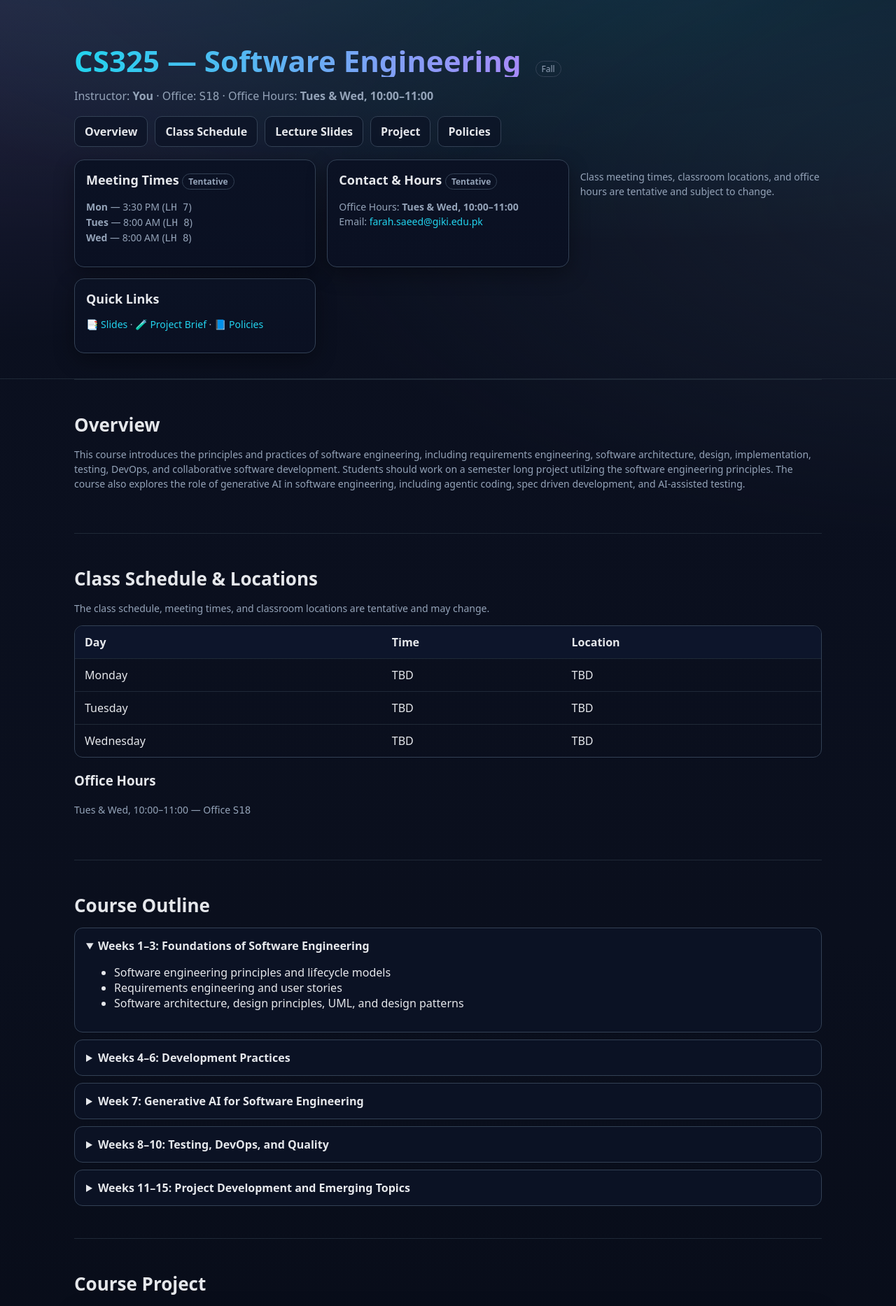
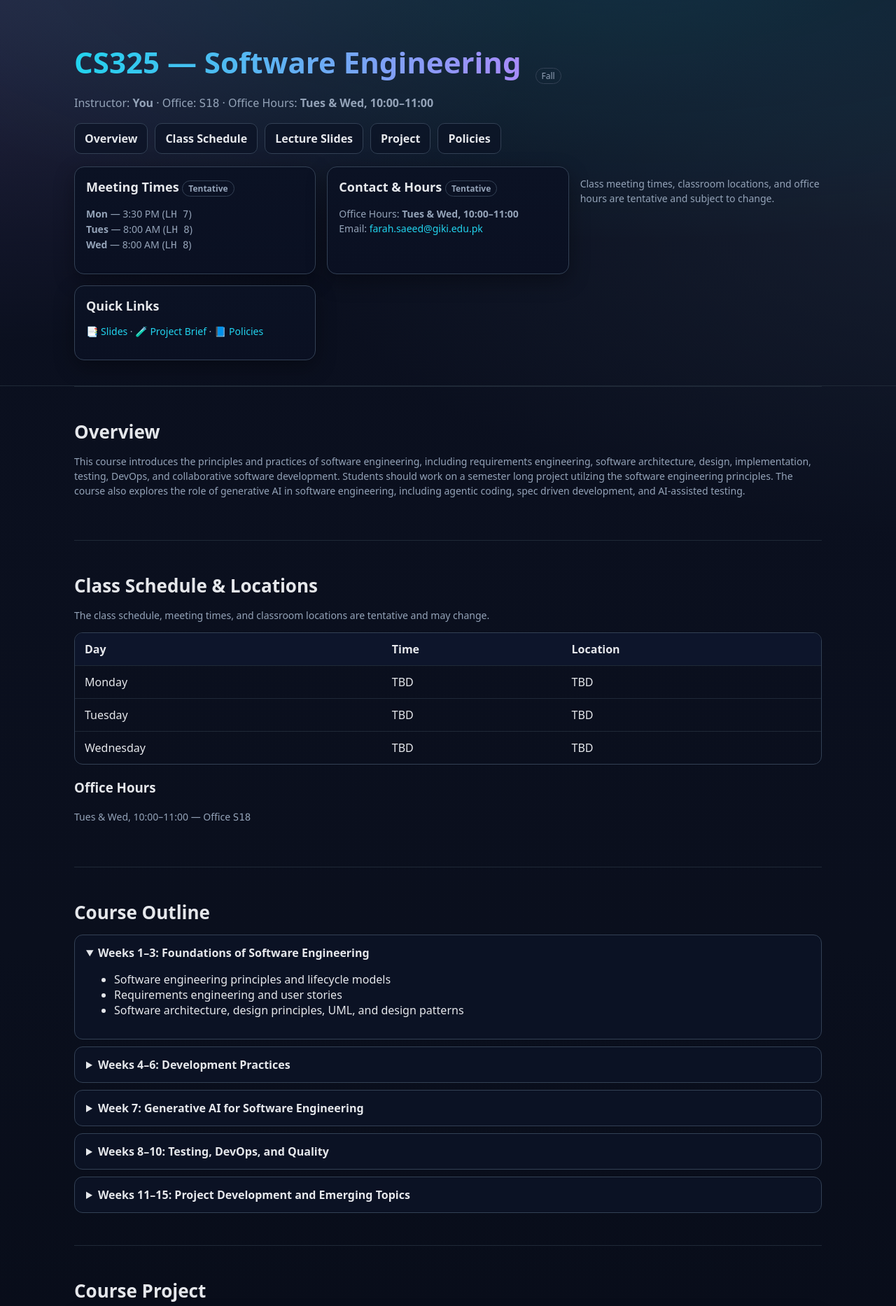
Before and after one commit to FarahSaeed/FarahSaeed.github.io, a Jekyll site: the page courses/fall26_cs325.html, which Jekyll copies as it is, in a window 1280 px wide. Shown: the top 1867 px of the page at 70% size. Built offline with Jekyll 4.4.1, drawn with Linux system fonts in a browser that asks for light colours.

Commit message:
Update fall26_cs325.html

```diff
--- a/courses/fall26_cs325.html
+++ b/courses/fall26_cs325.html
@@ -34,12 +34,18 @@
     .title{
       display:flex; flex-wrap:wrap; align-items:flex-end; gap:14px;
     }
-    h1{
-      margin:0; font-size:clamp(28px,4vw,42px); line-height:1.1;
-      background: linear-gradient(90deg,var(--accent),var(--accent2));
-      -webkit-background-clip:text; background-clip:text; color:transparent;
-      font-weight:800;
-    }
+	  h1{
+  margin:0;
+  padding-bottom:6px;
+  font-size:clamp(28px,4vw,42px);
+  line-height:1.2;
+  background: linear-gradient(90deg,var(--accent),var(--accent2));
+  -webkit-background-clip:text;
+  background-clip:text;
+  color:transparent;
+  font-weight:800;
+}
+
     .subtitle{color:var(--muted); font-size:clamp(14px,2.2vw,16px)}
     nav{
       margin-top:18px; display:flex; flex-wrap:wrap; gap:10px;
```
